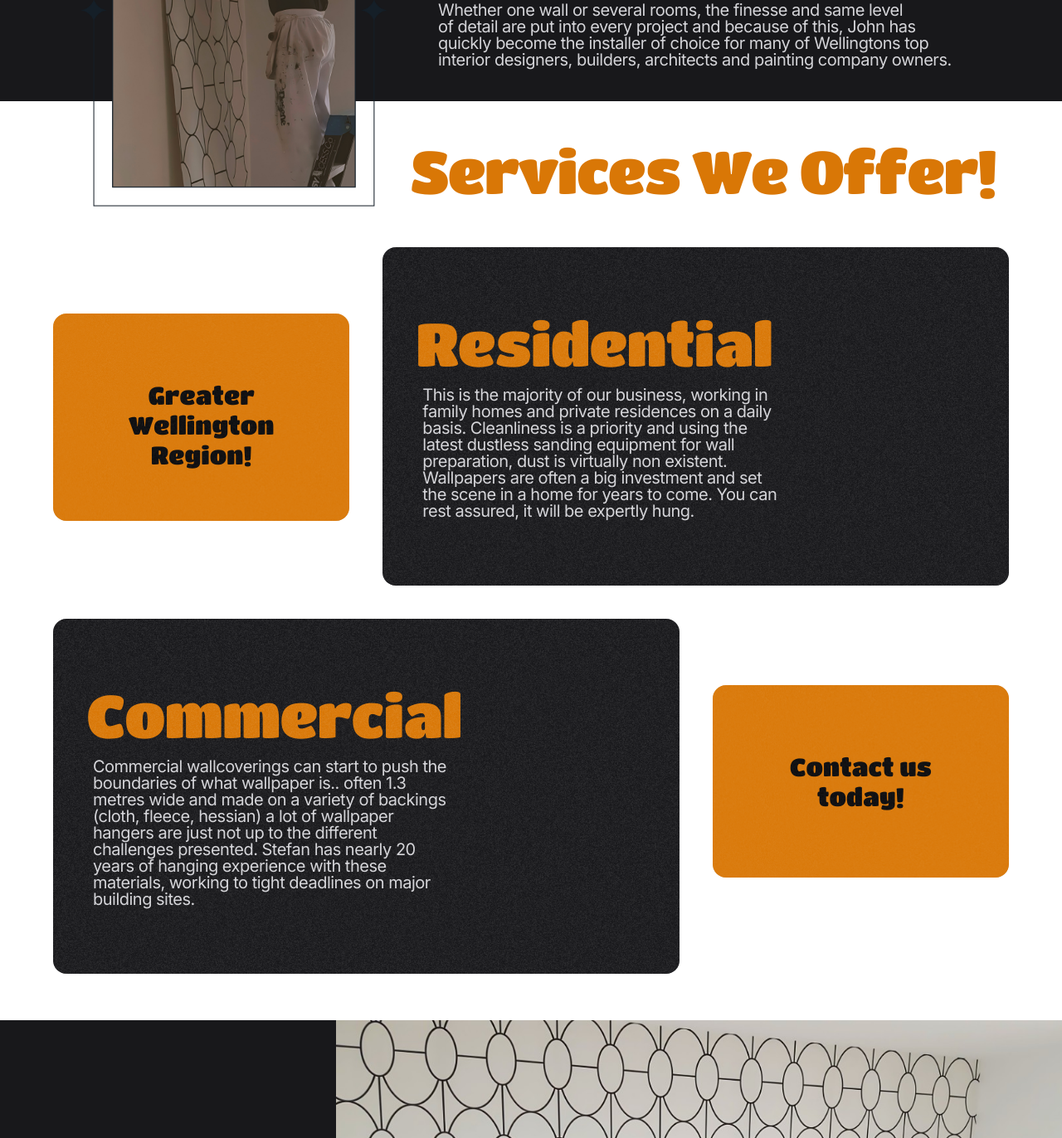
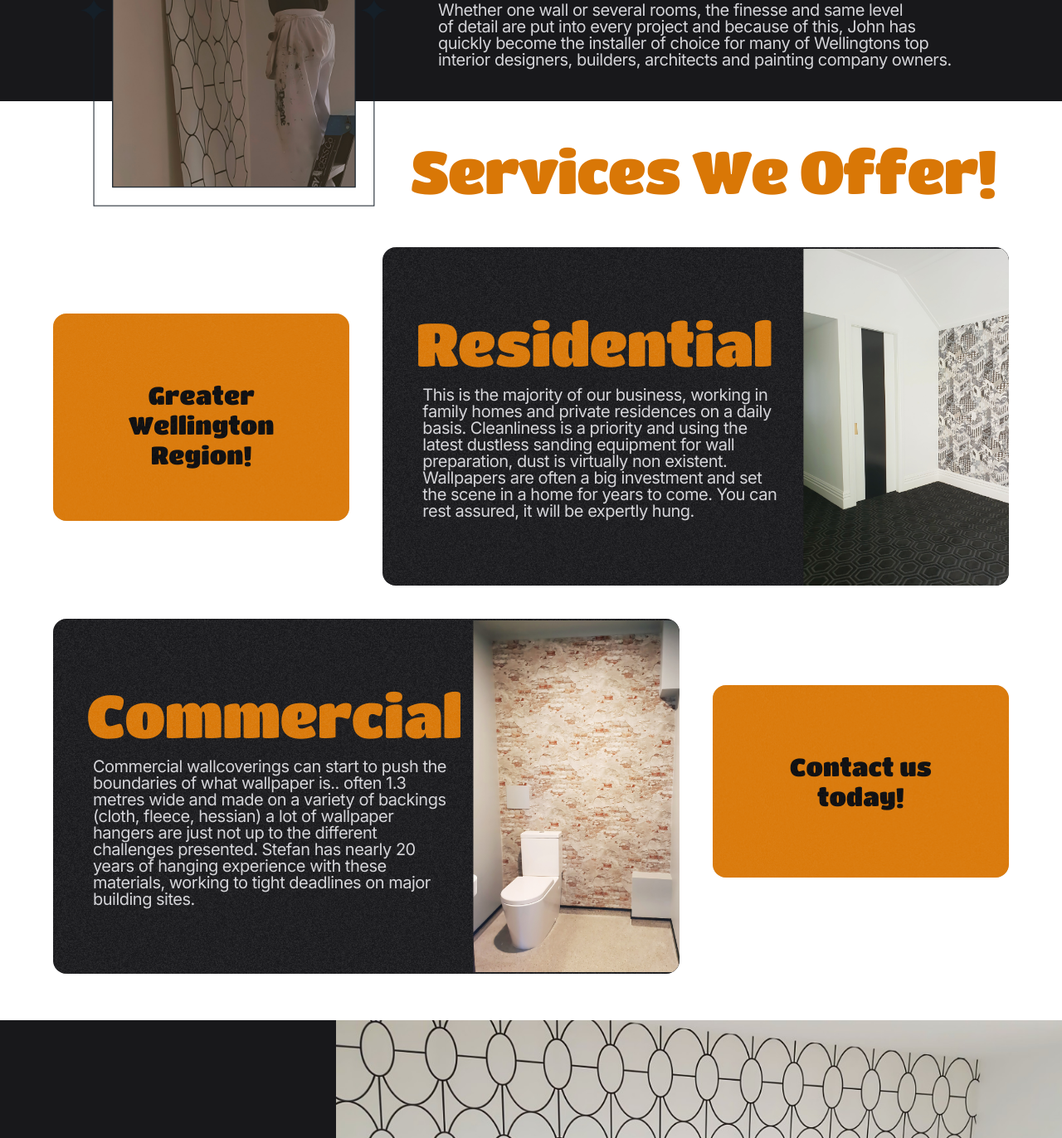
Before and after one commit to matthew-ranford/strictly-paper, a Next.js app: page / in a window 1280 px wide. Shown: the part 1106-2478 px from the top of the page at 83% size. Built offline with nearby package versions, Linux system fonts and the light colour scheme.

Commit message:
Re-add images for services

```diff
--- a/app/components/Services.tsx
+++ b/app/components/Services.tsx
@@ -1,8 +1,8 @@
 'use client'
 
 import Image from 'next/image'
-// import residentialImage from '../../public/images/gallery-2.png'
-// import commercialImage from '../../public/images/gallery-1.png'
+import residentialImage from '../../public/images/gallery-9.png'
+import commercialImage from '../../public/images/gallery-12.png'
 import { WobbleCard } from '@/components/ui/wobble-card'
 import { titan } from '@/fonts'
 
@@ -44,13 +44,13 @@ export default function Services() {
                 come. You can rest assured, it will be expertly hung.
               </p>
             </div>
-            {/* <Image
+            <Image
               src={residentialImage}
               width={800}
               height={500}
               alt="linear demo image"
-              className="absolute -right-4 top-0.5 2xl:top-10 bigger-screens:top-10 lg:-right-[38%] bigger-screens:-right-[25%] grayscale filter -bottom-10 object-contain hidden lg:block"
-            /> */}
+              className="absolute -right-4 top-0.5 2xl:top-10 bigger-screens:top-10 lg:-right-[38%] bigger-screens:-right-[25%] -bottom-10 object-contain hidden lg:block"
+            />
           </WobbleCard>
           <WobbleCard
             containerClassName="col-span-1 lg:col-span-2 h-full bg-zinc-900 lg:min-h-[300px]"
@@ -71,13 +71,13 @@ export default function Services() {
                 working to tight deadlines on major building sites.
               </p>
             </div>
-            {/* <Image
+            <Image
               src={commercialImage}
               width={800}
               height={500}
               alt="linear demo image"
-              className="absolute -right-4 top-2 2xl:top-12  bigger-screens:top-10 lg:-right-[38%] bigger-screens:-right-[25%] grayscale filter -bottom-10 object-contain hidden lg:block"
-            /> */}
+              className="absolute -right-4 top-0.5 2xl:top-12  bigger-screens:top-10 lg:-right-[38%] bigger-screens:-right-[25%] -bottom-10 object-contain hidden lg:block"
+            />
           </WobbleCard>
           <a href="#contact">
             <WobbleCard containerClassName="col-span-1 max-h-[250px] lg:mt-20 bg-amber-600">
```
